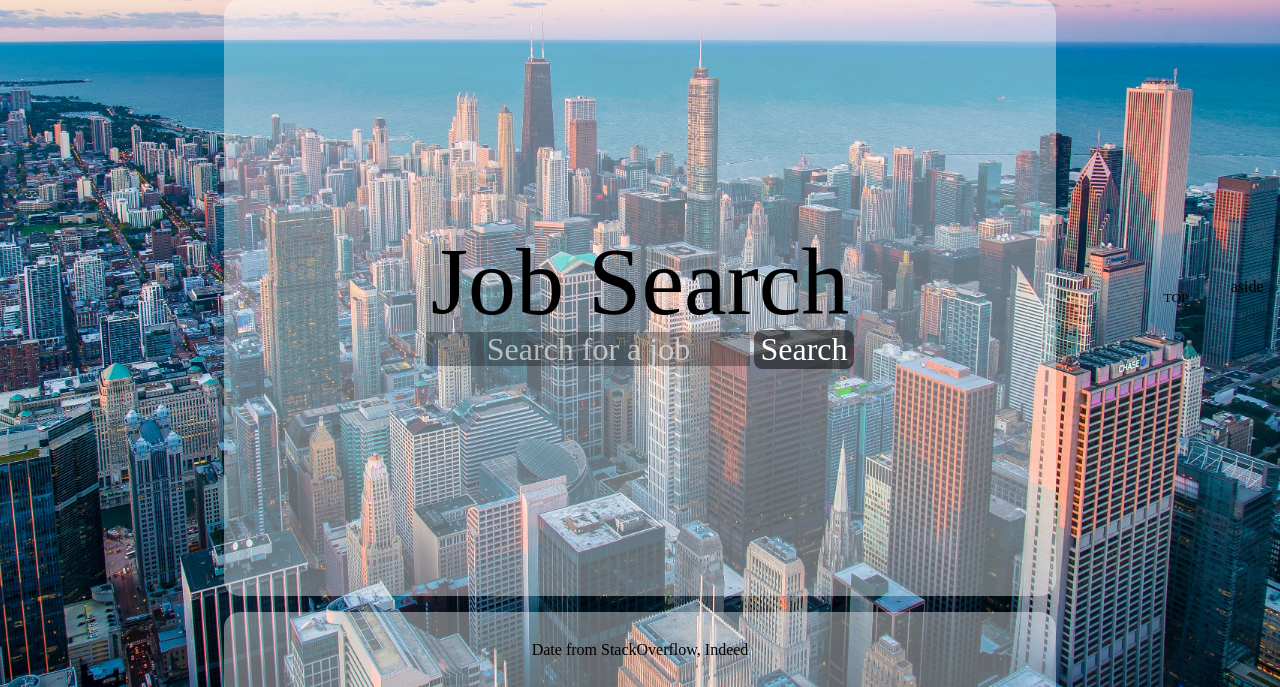
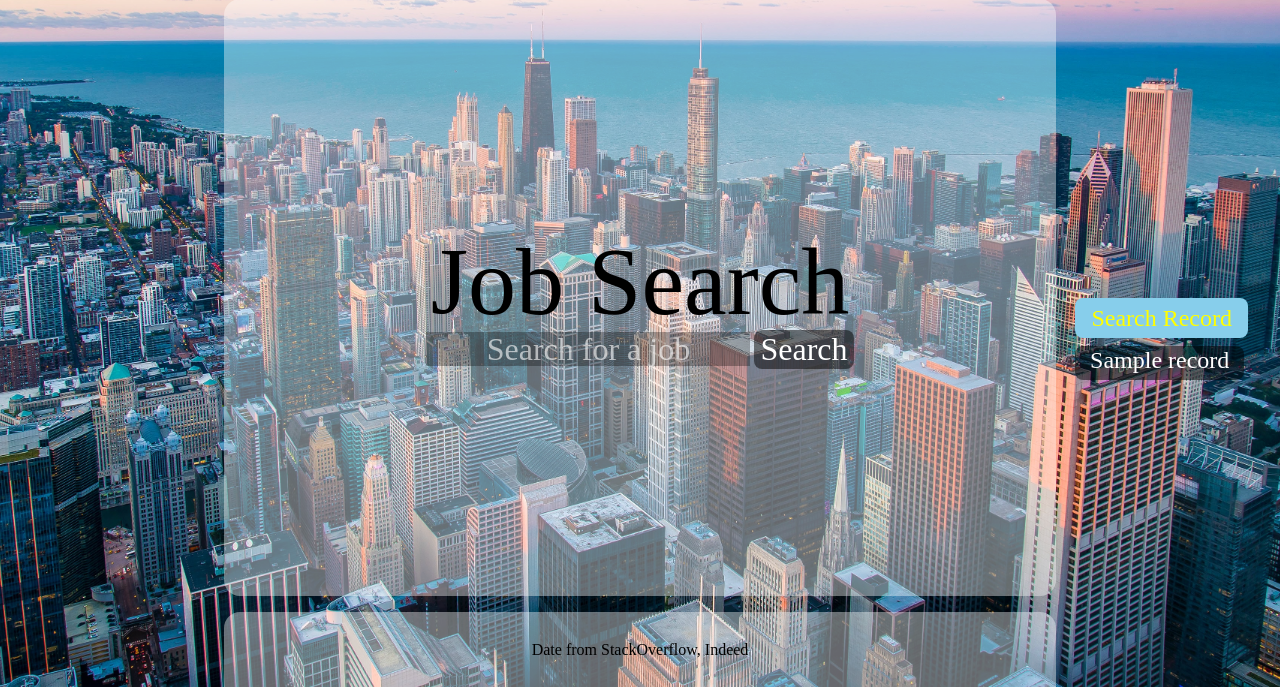
Before and after one commit to Do-code-ing/Flask_test, a Flask app: template templates/home.html in a window 1280 px wide. Shown: the part 113-800 px from the top of the page. Run offline with Flask 2, Linux system fonts and the light colour scheme; the template is opened without the code that fills it: most values are stand-ins (such as "Sample title", 1, 10 or a date in 2020); some web fonts are replaced.

Commit message:
2021-09-11

```diff
--- a/main.py
+++ b/main.py
@@ -9,7 +9,7 @@ db = {}  # fake DB
 
 @app.route("/")
 def home():
-    return render_template("home.html")
+    return render_template("home.html", records=db.keys())
 
 
 @app.route("/result")
@@ -20,18 +20,18 @@ def result():
         if word not in db:
             jobs = get_jobs(word)
             db[word] = jobs
-        return render_template("result.html", result_number=len(db[word]), searching_by=word, jobs=db[word])
+        return render_template("result.html", result_number=len(db[word]), searching_by=word, jobs=db[word], records=db.keys())
     return redirect("/")
 
 
 @app.route("/reference")
 def reference():
-    return render_template("reference.html")
+    return render_template("reference.html", records=db.keys())
 
 
 @app.route("/more")
 def more():
-    return render_template("more.html")
+    return render_template("more.html", records=db.keys())
 
 
 @app.route("/export")
--- a/static/css/style.css
+++ b/static/css/style.css
@@ -220,7 +220,7 @@ main h1 {
   border-radius: 0.5rem;
   font-size: 2rem;
   background-color: skyblue;
-  color: lemonchiffon;
+  color: yellow;
 }
 
 #result_category #result_export_div #result_export:hover {
@@ -282,18 +282,35 @@ main h1 {
 .right_side {
   grid-column: 3;
   grid-row: 2;
+  position: relative;
+  width: 100%;
+  height: 100%;
 }
 
 .right_side .right_side_div {
-  display: contents;
-  position: relative;
+  position: absolute;
+  right: 3rem;
+  top: 50%;
+  font-size: 1.5rem;
 }
 
-.right_side .search_record {
-  position: absolute;
-  right: 0;
-  top: 50%;
-  transform: translate(-50%, -50%);
+.right_side .right_side_div p {
+  background-color: skyblue;
+  color: yellow;
+  border-radius: 0.5rem;
+  padding: 0.5rem;
+  width: 100%;
+}
+
+.right_side .right_side_div .right_side_record {
+  cursor: pointer;
+  font-size: 1.5rem;
+  width: 100%;
+  margin-top: 0.5rem;
+}
+
+.right_side .right_side_div .right_side_div_record_input {
+  display: none;
 }
 
 footer {
@@ -321,7 +338,7 @@ footer #page_up_btn {
   border-radius: 1.5rem;
   font-size: 1rem;
   background-color: skyblue;
-  color: lemonchiffon;
+  color: yellow;
 }
 
 footer #page_up_btn:hover {
--- a/static/js/home.js
+++ b/static/js/home.js
@@ -6,8 +6,8 @@ const searching = document.getElementById("searching");
 searching.hidden = true;
 
 function handleJobSearchBtnClick() {
-  console.log(jobSearchText);
-  if (jobSearchText.value) {
+  const text = jobSearchText.value;
+  if (text) {
     jobSearchForm.hidden = true;
     searching.hidden = false;
   }
--- a/templates/home.html
+++ b/templates/home.html
@@ -46,8 +46,18 @@
     <div class="back" id="back_main"></div>
     <aside class="right_side">
       <div class="right_side_div">
-        <section class="search_record">aside</section>
-        <input id="page_up_btn" type="button" value="TOP" />
+        <p>Search Record</p>
+        {% for record in records %}
+        <form action="/result" method="get">
+          <input
+            class="right_side_div_record_input"
+            type="text"
+            name="word"
+            value="{{record}}"
+          />
+          <input class="right_side_record" type="submit" value="{{record}}" />
+        </form>
+        {% endfor %}
       </div>
     </aside>
     <footer>
```
Also changed, not shown: templates/more.html (+12 -2 lines), templates/reference.html (+12 -2 lines), templates/result.html (+12 -1 lines).
